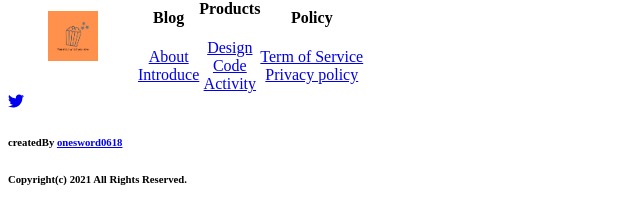
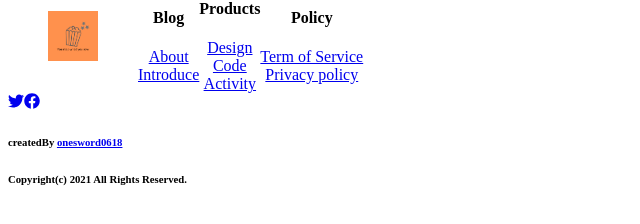
Before and after one commit to onesword0618/log.theater, a Gatsby site: page / in a window 1280 px wide. Shown: the part 148-372 px from the top of the page, 0-640 px from the left. Built offline with nearby package versions, Linux system fonts and the light colour scheme; Gatsby itself is replaced by a stand-in of ours.

Commit message:
Update: fotter,headerの更新をした

```diff
--- a/src/components/footer.tsx
+++ b/src/components/footer.tsx
@@ -5,7 +5,7 @@
  * Kenichi Inoue.
  */
 import * as React from 'react';
-import { faTwitter } from '@fortawesome/free-brands-svg-icons';
+import { faFacebook, faTwitter } from '@fortawesome/free-brands-svg-icons';
 import { FontAwesomeIcon } from '@fortawesome/react-fontawesome';
 import { StaticImage } from 'gatsby-plugin-image';
 import { graphql, Link, useStaticQuery } from 'gatsby';
@@ -17,7 +17,6 @@ import { FooterComponentQuery } from '@graphql-types';
  * @returns {React.ReactElement} components
  */
 export const Footer: React.FC = (): React.ReactElement => {
-  // eslint-disable-next-line @typescript-eslint/no-unsafe-assignment
   const fetchFooter = useStaticQuery<FooterComponentQuery>(
     graphql`
       query FooterComponent {
@@ -30,7 +29,6 @@ export const Footer: React.FC = (): React.ReactElement => {
     `,
   );
 
-  // eslint-disable-next-line @typescript-eslint/no-unsafe-member-access
   const author: string = fetchFooter.site?.siteMetadata?.author as string;
 
   return (
@@ -111,6 +109,10 @@ export const Footer: React.FC = (): React.ReactElement => {
           <a href="https://twitter.com/onesword0618">
             <FontAwesomeIcon icon={faTwitter} />
           </a>
+
+          <a href="https://www.facebook.com/profile.php?id=100023464906058">
+            <FontAwesomeIcon icon={faFacebook} />
+          </a>
         </div>
 
         <h6 className="author">
--- a/src/components/header.tsx
+++ b/src/components/header.tsx
@@ -14,7 +14,6 @@ import { HeaderComponentQuery } from '@graphql-types';
  * @returns {React.ReactElement} components
  */
 export const Header: React.FC = (): React.ReactElement => {
-  // eslint-disable-next-line @typescript-eslint/no-unsafe-assignment
   const fetchHeader = useStaticQuery<HeaderComponentQuery>(
     graphql`
       query HeaderComponent {
@@ -27,7 +26,6 @@ export const Header: React.FC = (): React.ReactElement => {
     `,
   );
 
-  // eslint-disable-next-line @typescript-eslint/no-unsafe-member-access
   const title: string = fetchHeader.site?.siteMetadata?.title as string;
 
   return (
```
